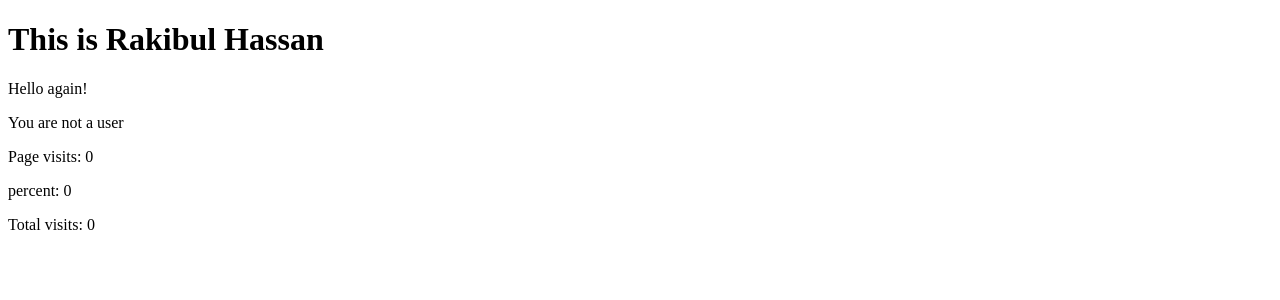
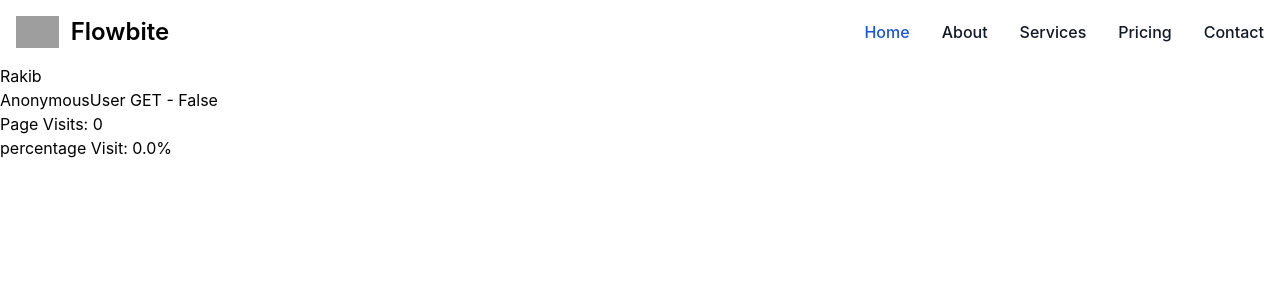
Before and after one commit to Rakibul-Hassan-1/saas, a Django app: page / in a window 1280 px wide. Shown: the top 300 px of the page. Run offline with Django 5.2, Linux system fonts and the light colour scheme; data comes from the database, SQL or seed files in the repository; parts of the project's set-up code (start-up, migrations or seed data) failed here and were passed over; some libraries are stand-ins or nearby versions; grey boxes are pictures that could not be loaded.

Commit message:
all chnages are made

```diff
--- a/requirements.txt
+++ b/requirements.txt
@@ -1,2 +1,5 @@
-Django>=5.0,<5.1
+Django>=4.2,<5.0
 gunicorn
+python-decouple
+psycopg [binary]
+dj-database-url
--- a/src/cfehome/asgi.py
+++ b/src/cfehome/asgi.py
@@ -11,6 +11,6 @@ import os
 
 from django.core.asgi import get_asgi_application
 
-os.environ.setdefault("DJANGO_SETTINGS_MODULE", "cfehome.settings")
+os.environ.setdefault('DJANGO_SETTINGS_MODULE', 'cfehome.settings')
 
 application = get_asgi_application()
--- a/src/cfehome/urls.py
+++ b/src/cfehome/urls.py
@@ -16,13 +16,13 @@ Including another URLconf
 """
 from django.contrib import admin
 from django.urls import path
-
 from .views import home_view, about_view
 
 urlpatterns = [
-    path("", home_view), #index page -> root page
-    path("about/", about_view),
-    path("hello-world/", home_view),
-    path("hello-world.html", home_view),
-    path("admin/", admin.site.urls),
+    path('', home_view), # index page -> Root page
+    path('about/', about_view),
+    path('rakib.com', home_view),
+    path('admin/', admin.site.urls),
+
+
 ]
--- a/src/cfehome/views.py
+++ b/src/cfehome/views.py
@@ -1,47 +1,24 @@
+from django.http import HttpResponse
 import pathlib
 from django.shortcuts import render
-from django.http import HttpResponse
 from visits.models import PageVisit
-
-this_dir = pathlib.Path(__file__).resolve().parent
-
+# this_dir = pathlib.Path(__file__).resolve().parent
 def home_view(request, *args, **kwargs):
     return about_view(request, *args, **kwargs)
 
-
 def about_view(request, *args, **kwargs):
+    html_ = ""
     qs = PageVisit.objects.all()
-    page_qs = PageVisit.objects.filter(path=request.path)
+    name = "Rakib"
     try:
-        percent = (page_qs.count() * 100.0) / qs.count()
+        percent = ((qs.count()*100.0)/100)
     except:
         percent = 0
-    my_title = "This is Rakibul Hassan"
-    html_template = "home.html"
-    my_context = {
-        "page_title": my_title,
-        "page_visit_count": page_qs.count(),
+    my_title = {
+        "myname" : name,
+        "page_visits_count": qs.count(),
         "percent": percent,
-        "total_visit_count": qs.count(),
     }
-    PageVisit.objects.create(path=request.path)
-    return render(request, html_template, my_context)
-
-
-def my_old_home_page_view(request, *args, **kwargs):
-    my_title = "My Page"
-    my_context = {
-        "page_title": my_title
-    }
-    html_ = """
-    <!DOCTYPE html>
-<html>
-
-<body>
-    <h1>{page_title} anything?</h1>
-</body>
-</html>
-""".format(**my_context) # page_title=my_title
-    # html_file_path = this_dir / "home.html"
-    # html_ = html_file_path.read_text()
-    return HttpResponse(html_)
+    html_ = "home.html"
+    PageVisit.objects.create()
+    return render(request, html_,my_title)
--- a/src/cfehome/wsgi.py
+++ b/src/cfehome/wsgi.py
@@ -11,6 +11,6 @@ import os
 
 from django.core.wsgi import get_wsgi_application
 
-os.environ.setdefault("DJANGO_SETTINGS_MODULE", "cfehome.settings")
+os.environ.setdefault('DJANGO_SETTINGS_MODULE', 'cfehome.settings')
 
 application = get_wsgi_application()
--- a/src/manage.py
+++ b/src/manage.py
@@ -6,7 +6,7 @@ import sys
 
 def main():
     """Run administrative tasks."""
-    os.environ.setdefault("DJANGO_SETTINGS_MODULE", "cfehome.settings")
+    os.environ.setdefault('DJANGO_SETTINGS_MODULE', 'cfehome.settings')
     try:
         from django.core.management import execute_from_command_line
     except ImportError as exc:
@@ -18,5 +18,5 @@ def main():
     execute_from_command_line(sys.argv)
 
 
-if __name__ == "__main__":
+if __name__ == '__main__':
     main()
--- a/src/templates/base.html
+++ b/src/templates/base.html
@@ -1,9 +1,18 @@
 <!DOCTYPE html>
-<html>
+<html lang="en">
   <head>
-    <title>{% block head_title %}SaaS{% endblock head_title %}</title>
+    <meta charset="UTF-8" />
+    <meta name="viewport" content="width=device-width, initial-scale=1.0" />
+    <title>{% block title_name %} Saas {% endblock title_name %}</title>
+    {% include 'base/css.html' %}
   </head>
   <body>
-    {% block content %} replace me {% endblock content %}
+    {% include 'nav/navber.html' %}
+    <h1>{{ myname }}</h1>
+
+    {% block content %}
+    <p>This is template inheritance</p>
+    {% endblock content %}
+    {% include 'base/js.html' %}
   </body>
 </html>
--- /dev/null
+++ b/src/templates/base/css.html
@@ -0,0 +1,4 @@
+<link
+  href="https://cdn.jsdelivr.net/npm/flowbite@2.5.2/dist/flowbite.min.css"
+  rel="stylesheet"
+/>
--- /dev/null
+++ b/src/templates/base/js.html
@@ -0,0 +1 @@
+<script src="https://cdn.jsdelivr.net/npm/flowbite@2.5.2/dist/flowbite.min.js"></script>
--- a/src/templates/home.html
+++ b/src/templates/home.html
@@ -1,18 +1,12 @@
 {% extends 'base.html' %}
 
-
-{% block head_title %}{{ page_title }} - {{ block.super }}{% endblock head_title %}
+{% block title_name %} Homepage - {{ block.super }} {% endblock title_name %}
 
 
 {% block content %}
-<h1>{{ page_title }}</h1>
-<p>Hello again!</p>
-
-{% include 'snippets/welcome-user-msg.html' %}
-
-<p>Page visits: {{ page_visit_count }}</p>
-<p>percent: {{ percent }}</p>
-<p>Total visits: {{ total_visit_count }}</p>
-
-
+<p>
+  {{ request.user }} {{ request.method }} - {{request.user.is_authenticated}}
+</p>
+<p>Page Visits: {{page_visits_count}}</p>
+<p>percentage Visit: {{percent}}%</p>
 {% endblock content %}
--- /dev/null
+++ b/src/templates/nav/navber.html
@@ -0,0 +1,35 @@
+
+
+<nav class="bg-white border-gray-200 dark:bg-gray-900">
+    <div class="max-w-screen-xl flex flex-wrap items-center justify-between mx-auto p-4">
+      <a href="https://flowbite.com/" class="flex items-center space-x-3 rtl:space-x-reverse">
+          <img src="https://flowbite.com/docs/images/logo.svg" class="h-8" alt="Flowbite Logo" />
+          <span class="self-center text-2xl font-semibold whitespace-nowrap dark:text-white">Flowbite</span>
+      </a>
+      <button data-collapse-toggle="navbar-default" type="button" class="inline-flex items-center p-2 w-10 h-10 justify-center text-sm text-gray-500 rounded-lg md:hidden hover:bg-gray-100 focus:outline-none focus:ring-2 focus:ring-gray-200 dark:text-gray-400 dark:hover:bg-gray-700 dark:focus:ring-gray-600" aria-controls="navbar-default" aria-expanded="false">
+          <span class="sr-only">Open main menu</span>
+          <svg class="w-5 h-5" aria-hidden="true" xmlns="http://www.w3.org/2000/svg" fill="none" viewBox="0 0 17 14">
+              <path stroke="currentColor" stroke-linecap="round" stroke-linejoin="round" stroke-width="2" d="M1 1h15M1 7h15M1 13h15"/>
+          </svg>
+      </button>
+      <div class="hidden w-full md:block md:w-auto" id="navbar-default">
+        <ul class="font-medium flex flex-col p-4 md:p-0 mt-4 border border-gray-100 rounded-lg bg-gray-50 md:flex-row md:space-x-8 rtl:space-x-reverse md:mt-0 md:border-0 md:bg-white dark:bg-gray-800 md:dark:bg-gray-900 dark:border-gray-700">
+          <li>
+            <a href="#" class="block py-2 px-3 text-white bg-blue-700 rounded md:bg-transparent md:text-blue-700 md:p-0 dark:text-white md:dark:text-blue-500" aria-current="page">Home</a>
+          </li>
+          <li>
+            <a href="#" class="block py-2 px-3 text-gray-900 rounded hover:bg-gray-100 md:hover:bg-transparent md:border-0 md:hover:text-blue-700 md:p-0 dark:text-white md:dark:hover:text-blue-500 dark:hover:bg-gray-700 dark:hover:text-white md:dark:hover:bg-transparent">About</a>
+          </li>
+          <li>
+            <a href="#" class="block py-2 px-3 text-gray-900 rounded hover:bg-gray-100 md:hover:bg-transparent md:border-0 md:hover:text-blue-700 md:p-0 dark:text-white md:dark:hover:text-blue-500 dark:hover:bg-gray-700 dark:hover:text-white md:dark:hover:bg-transparent">Services</a>
+          </li>
+          <li>
+            <a href="#" class="block py-2 px-3 text-gray-900 rounded hover:bg-gray-100 md:hover:bg-transparent md:border-0 md:hover:text-blue-700 md:p-0 dark:text-white md:dark:hover:text-blue-500 dark:hover:bg-gray-700 dark:hover:text-white md:dark:hover:bg-transparent">Pricing</a>
+          </li>
+          <li>
+            <a href="#" class="block py-2 px-3 text-gray-900 rounded hover:bg-gray-100 md:hover:bg-transparent md:border-0 md:hover:text-blue-700 md:p-0 dark:text-white md:dark:hover:text-blue-500 dark:hover:bg-gray-700 dark:hover:text-white md:dark:hover:bg-transparent">Contact</a>
+          </li>
+        </ul>
+      </div>
+    </div>
+  </nav>
--- a/src/visits/apps.py
+++ b/src/visits/apps.py
@@ -2,5 +2,5 @@ from django.apps import AppConfig
 
 
 class VisitsConfig(AppConfig):
-    default_auto_field = "django.db.models.BigAutoField"
-    name = "visits"
+    default_auto_field = 'django.db.models.BigAutoField'
+    name = 'visits'
--- a/src/visits/models.py
+++ b/src/visits/models.py
@@ -2,7 +2,8 @@ from django.db import models
 
 # Create your models here.
 class PageVisit(models.Model):
+
     # db -> table
-    # id -> hidden -> primary key -> autofield -> 1, 2, 3, 4, 5
+    # id -> hidden -> primary key -> autofield -> 1,2,3,4,4....
     path = models.TextField(blank=True, null=True) # col
     timestamp = models.DateTimeField(auto_now_add=True) # col
```
Also changed, not shown: src/cfehome/settings.py (+64 -44 lines), README.md, src/visits/migrations/0001_initial.py, 1 other file.
